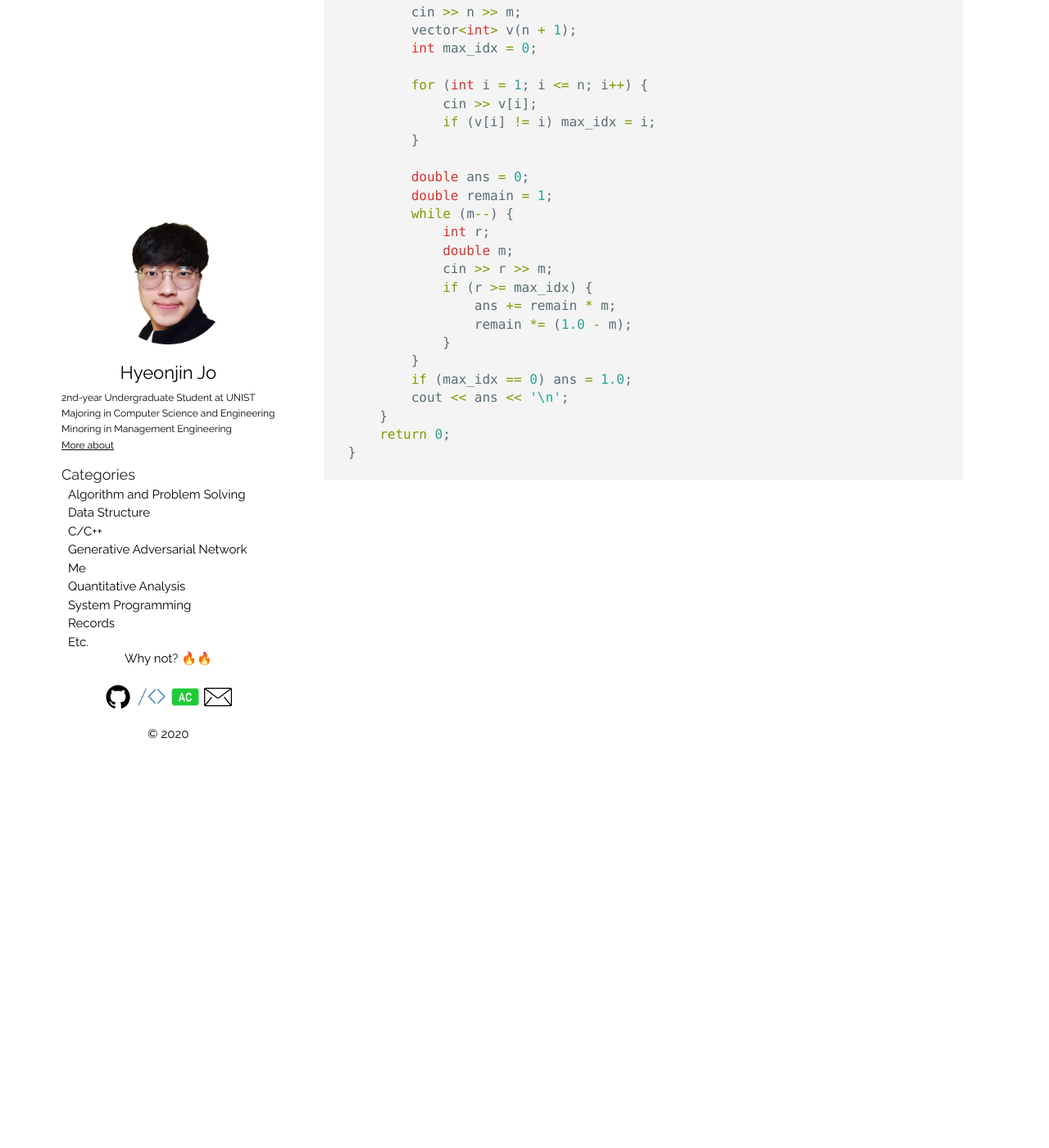
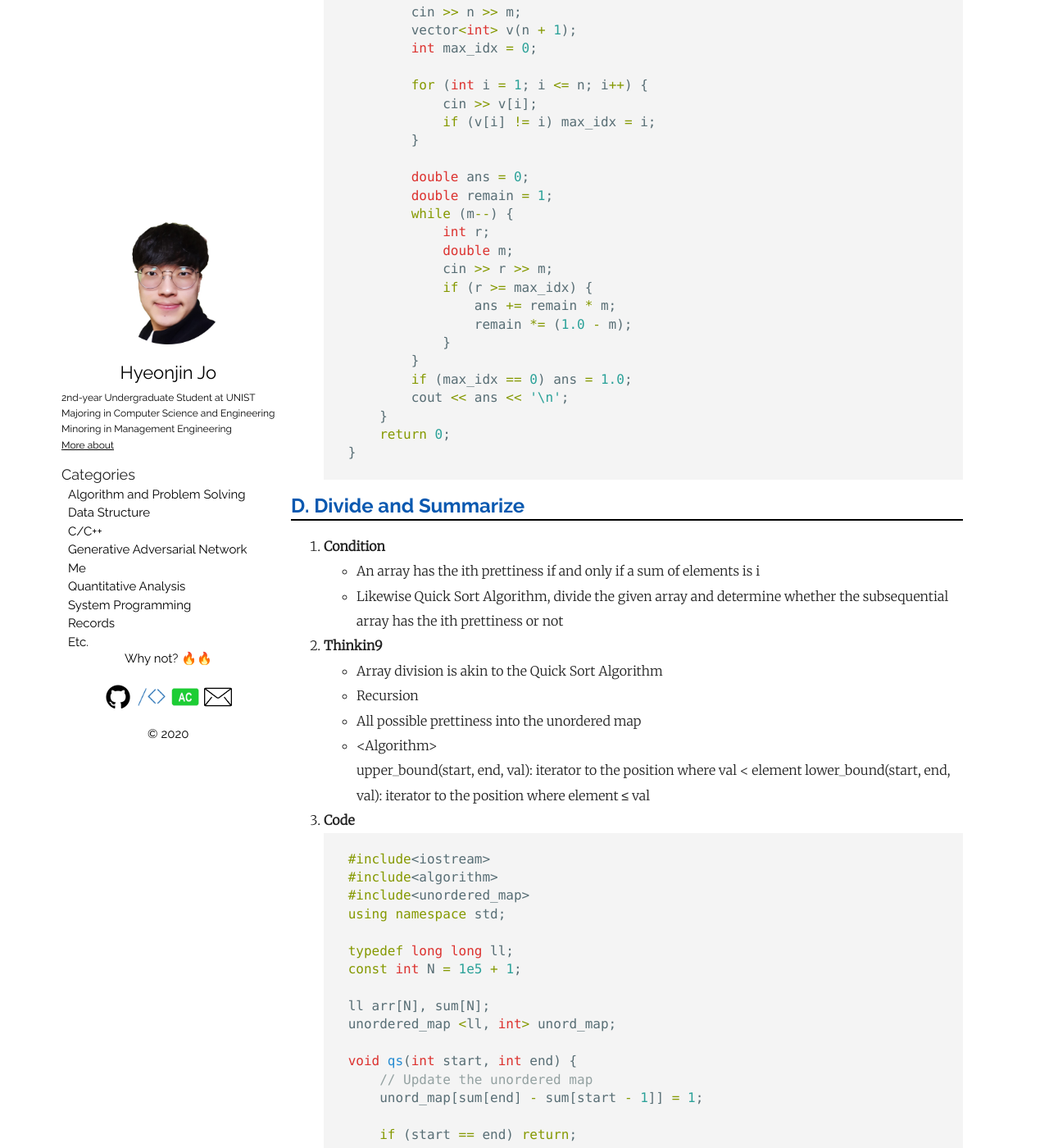
Before and after one commit to thinkin9/thinkin9.github.io, a Jekyll site: the page built from _posts/2020-12-26-Codeforces_Round_#689_(Div.2).markdown, in a window 1280 px wide and 1400 px high, scrolled down 3636 px. Shown: the whole window at 82% size. Built offline with Jekyll 4.4.1, drawn with Linux system fonts in a browser that asks for light colours; some of the changed text lies outside the part shown.

Commit message:
20201227

````diff
--- a/_posts/2020-12-26-Codeforces_Round_#689_(Div.2).markdown
+++ b/_posts/2020-12-26-Codeforces_Round_#689_(Div.2).markdown
@@ -76,9 +76,9 @@ categories: Records
             vector<vector<int>> seq(n, vector<int>(m)); // Vector for what number of sequential cells are filled with '*'
 
             //e.g.  .***. => 0 1 2 3 0
-            //       *****    1 2 3 4 5
             //      *****    1 2 3 4 5
-            //   *.*.*    1 0 1 0 1
+            //      *****    1 2 3 4 5
+            //      *.*.*    1 0 1 0 1
 
             // 위 경우에서 data[0][1]을 origin point로 하는 spruce tree를 찾기 위해서
             // seq[i + k - 1][j + k - 1]이 주어진 높이에 따라서 요구되는 "연속하는 '*'의 개수"를 충족하는지 확인하면 된다.
@@ -173,3 +173,79 @@ categories: Records
         return 0;
     }
     ```
+
+## [D. Divide and Summarize](http://codeforces.com/contest/1461/problem/D)
+<hr style="height: 2px; border:none; margin-top: -1em; margin-bottom:0.5em; padding: 0; background:black">
+
+1. **Condition**
+    * An array has the ith prettiness if and only if a sum of elements is i
+    * Likewise Quick Sort Algorithm, divide the given array and determine whether the subsequential array has the ith prettiness or not
+
+2. **Thinkin9**
+    * Array division is akin to the Quick Sort Algorithm
+    * Recursion
+    * All possible prettiness into the unordered map
+    * &lt;Algorithm&gt;
+    upper_bound(start, end, val): iterator to the position where val &lt; element
+    lower_bound(start, end, val): iterator to the position where element &le; val
+3. **Code**
+    ```cpp
+    #include<iostream>
+    #include<algorithm>
+    #include<unordered_map>
+    using namespace std;
+
+    typedef long long ll;
+    const int N = 1e5 + 1;
+
+    ll arr[N], sum[N];
+    unordered_map <ll, int> unord_map;
+
+    void qs(int start, int end) {
+        // Update the unordered map
+        unord_map[sum[end] - sum[start - 1]] = 1;
+
+        if (start == end) return;
+
+        // mid and the index of mid
+        ll mid = (arr[start] + arr[end]) / 2;
+        int pos = upper_bound(arr + start, arr + end + 1, mid) - arr;
+
+        if (pos > end) return;
+
+        // Recursion
+        qs(start, pos - 1);
+        qs(pos, end);
+    }
+
+    int main() {
+        ios_base::sync_with_stdio(false); cin.tie(nullptr);
+
+        int t;
+        cin >> t;
+        while (t--) {
+            unord_map.clear();
+            int n, q;
+            cin >> n >> q;
+            for (int i = 1; i <= n; i++) {
+                cin >> arr[i];
+            }
+
+            sort(arr + 1, arr + n + 1);
+
+            for (int i = 1; i <= n; i++) {
+                sum[i] = sum[i - 1] + arr[i];
+            }
+
+            qs(1, n);
+
+            while (q--) {
+                int num;
+                cin >> num;
+                if (unord_map[num]) cout << "Yes" << '\n';
+                else cout << "No" << '\n';
+            }
+        }
+        return 0;
+    }
+    ```
````
Also changed, not shown: other parts of _posts/2020-12-26-Codeforces_Round_#689_(Div.2).markdown (+1 -1 lines), _posts/2020-05-05-About-me.markdown (+6 -5 lines).
